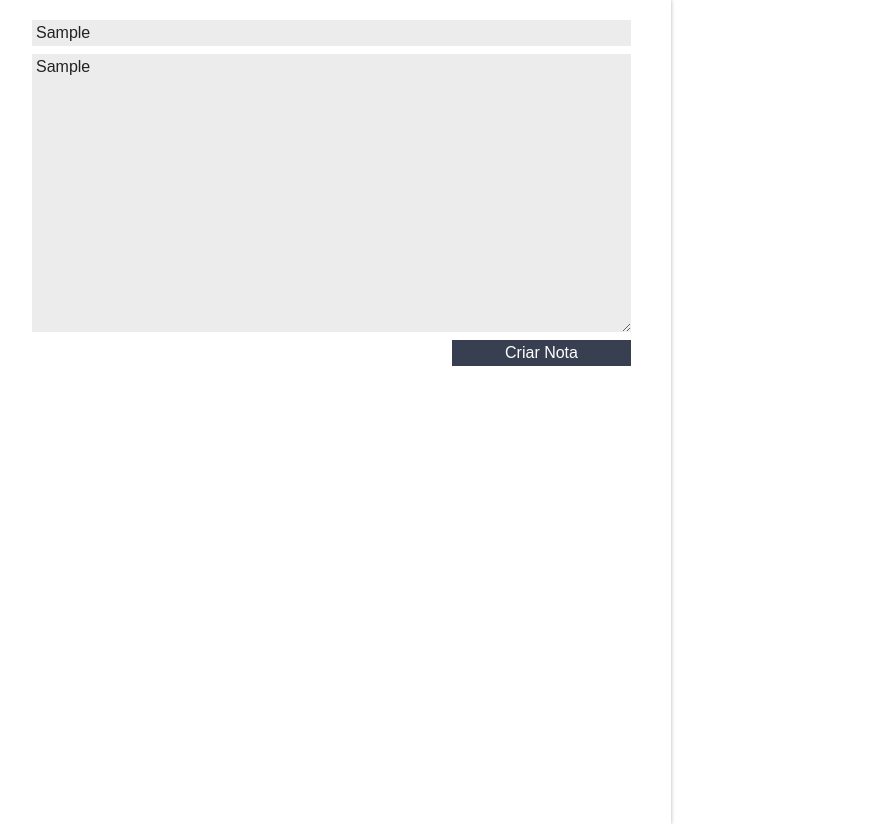
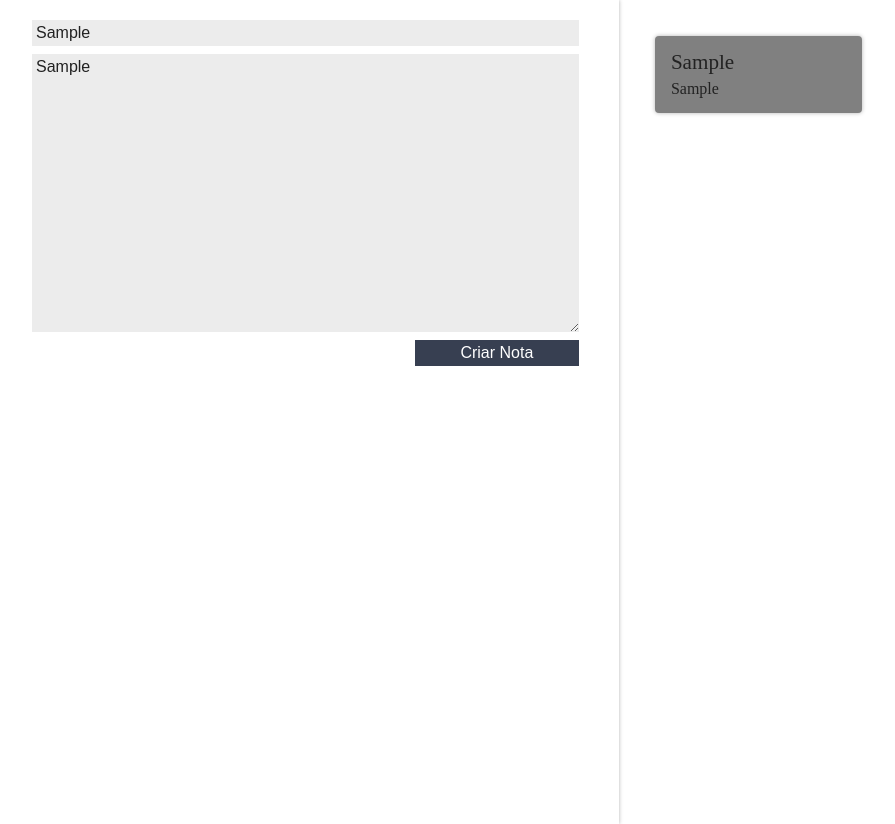
Before and after one commit to LaelBelchior/exercicio-react, a React (Create React App) app: page / in a window 1280 px wide. Both pictures are taken after typing "Sample", "Sample" into the empty fields and a click on the button "Criar Nota". Shown: the whole page, without its empty margins (8-903 px from the left). Built offline with nearby package versions, Linux system fonts and the light colour scheme.

Commit message:
Alterando app.js para usar this.state

```diff
--- a/src/App.js
+++ b/src/App.js
@@ -8,19 +8,25 @@
 
   constructor(){
     super()
-    this.notas = []
+    this.state = {
+      notas: []
+    }
   }
 
   criarNota(titulo, texto){
     const novaNota = {titulo, texto}
-    this.notas.push(novaNota)
+    const novoArray = [...this.state.notas, novaNota]
+    const novoEstado = {
+      notas: novoArray
+    }
+    this.setState(novoEstado)
   }
 
   render(){
     return (
       <section className='conteudo'>
         <FormularioCadastro criarNota={this.criarNota.bind(this)}/>
-        <ListaNotas notas={this.notas}/>
+        <ListaNotas notas={this.state.notas}/>
       </section>
     );
   }
--- a/src/Components/card-nota/card-nota.jsx
+++ b/src/Components/card-nota/card-nota.jsx
@@ -6,9 +6,9 @@
         return (
             <section className='card-nota'>
                 <header className='card-nota_cabecalho'>
-                    <h3 className='card-nota_titulo'>Nota</h3>
+                    <h3 className='card-nota_titulo'>{this.props.titulo}</h3>
                 </header>
-                <p className='card-nota_texto'>Escreva sua nota</p>
+                <p className='card-nota_texto'>{this.props.texto}</p>
             </section>
         );
     }
--- a/src/Components/lista-notas/lista-notas.jsx
+++ b/src/Components/lista-notas/lista-notas.jsx
@@ -10,7 +10,7 @@
                   this.props.notas.map((nota, index) => {
                     return(
                       <li className="lista-notas_item" key={index}>
-                        <CardNota />
+                        <CardNota titulo={nota.titulo} texto={nota.texto}/>
                       </li>
                     )
                   })
```
